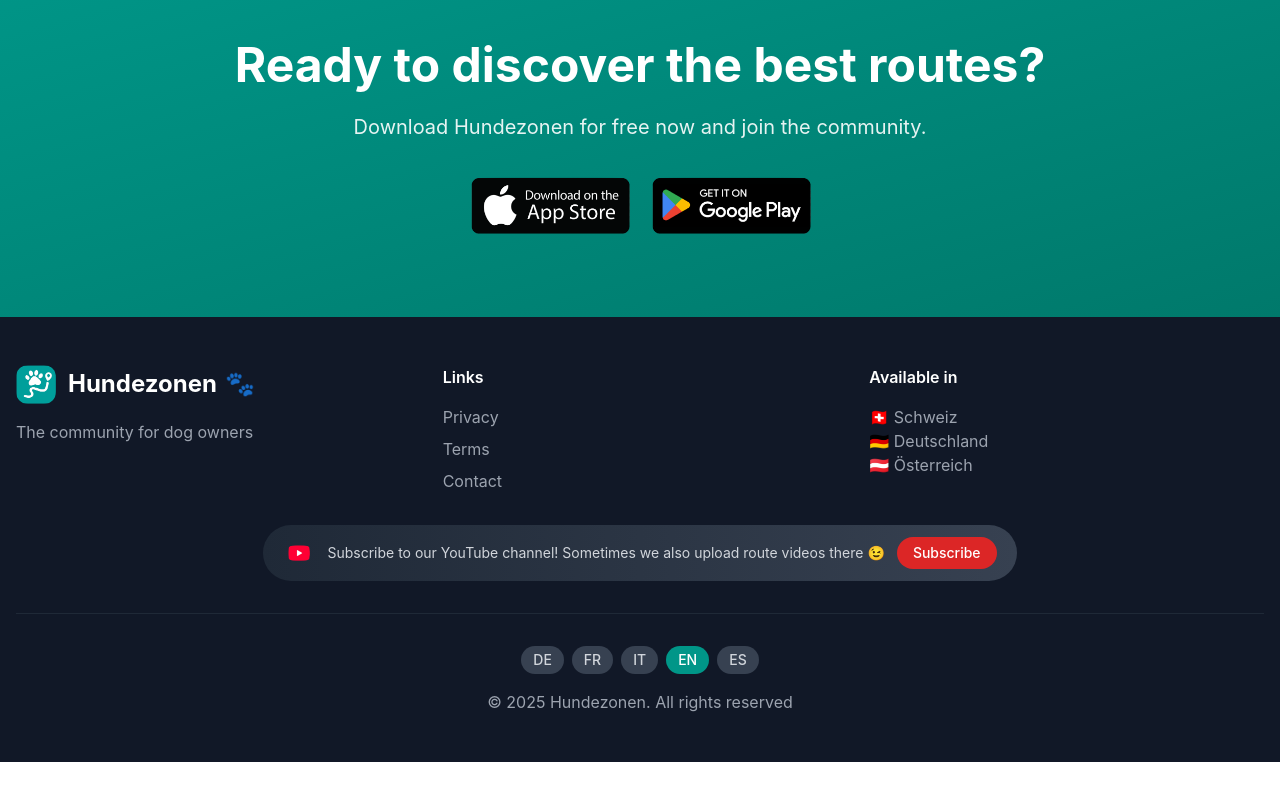
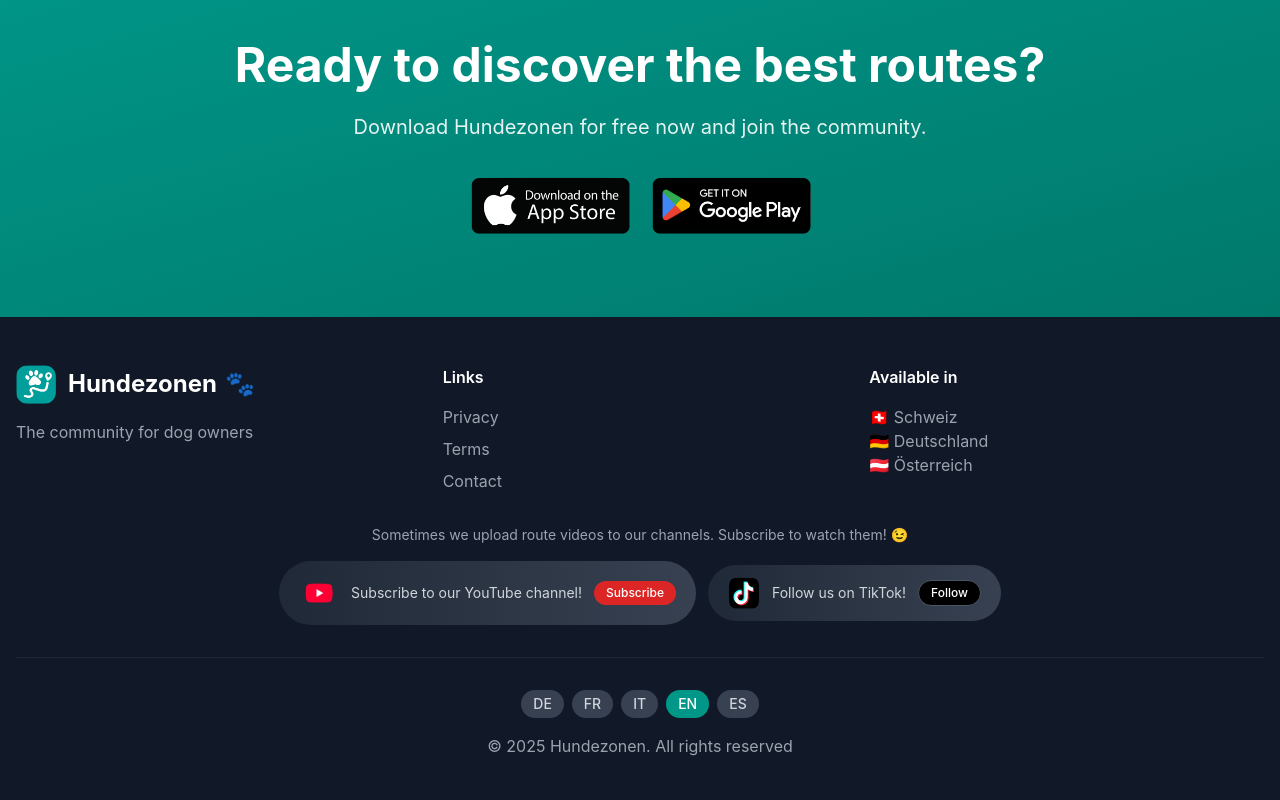
Before and after one commit to donia1222/Hundezonenpage, a Next.js app: page / in a window 1280 px wide. Shown: the part 4206-5006 px from the top of the page. Before the commit the page ends 4968 px from the top, so only its background shows below. Built offline with nearby package versions, Linux system fonts and the light colour scheme; no server answers.

Commit message:
“update16“

```diff
--- a/app/page.tsx
+++ b/app/page.tsx
@@ -233,7 +233,8 @@
           terms: "AGB",
           contact: "Kontakt"
         },
-        youtube: "Abonniere unseren YouTube-Kanal! Manchmal laden wir auch Videos von Routen hoch"
+        youtube: "Abonniere unseren YouTube-Kanal!",
+        tiktok: "Folge uns auf TikTok!"
       },
       downloadModal: {
         title: "Jetzt verfügbar!",
@@ -367,7 +368,8 @@
           terms: "Términos",
           contact: "Contacto"
         },
-        youtube: "¡Suscríbete a nuestro canal de YouTube! A veces también subimos videos de rutas allí"
+        youtube: "¡Suscríbete a nuestro canal de YouTube!",
+        tiktok: "¡Síguenos en TikTok!"
       },
       downloadModal: {
         title: "¡Disponible ahora!",
@@ -501,7 +503,8 @@
           terms: "Terms",
           contact: "Contact"
         },
-        youtube: "Subscribe to our YouTube channel! Sometimes we also upload route videos there"
+        youtube: "Subscribe to our YouTube channel!",
+        tiktok: "Follow us on TikTok!"
       },
       downloadModal: {
         title: "Available Now!",
@@ -635,7 +638,8 @@
           terms: "Conditions",
           contact: "Contact"
         },
-        youtube: "Abonne-toi à notre chaîne YouTube ! Parfois on y met aussi des vidéos de parcours"
+        youtube: "Abonne-toi à notre chaîne YouTube !",
+        tiktok: "Suis-nous sur TikTok !"
       },
       downloadModal: {
         title: "Disponible maintenant!",
@@ -769,7 +773,8 @@
           terms: "Termini",
           contact: "Contatto"
         },
-        youtube: "Iscriviti al nostro canale YouTube! A volte carichiamo anche video dei percorsi"
+        youtube: "Iscriviti al nostro canale YouTube!",
+        tiktok: "Seguici su TikTok!"
       },
       downloadModal: {
         title: "Disponibile ora!",
@@ -1305,10 +1310,23 @@
             </div>
           </div>
 
-          {/* YouTube Section */}
-          <div className="flex justify-center mb-8">
+          {/* Social Title */}
+          <div className="text-center mb-4">
+            <p className="text-gray-400 text-sm">
+              {lang === "de" && "Manchmal laden wir Videos von Routen auf unsere Kanäle hoch. Abonniere, um sie zu sehen!"}
+              {lang === "es" && "A veces subimos videos de rutas a nuestros canales. ¡Suscríbete para verlos!"}
+              {lang === "en" && "Sometimes we upload route videos to our channels. Subscribe to watch them!"}
+              {lang === "fr" && "Parfois on met des vidéos de parcours sur nos chaînes. Abonne-toi pour les voir !"}
+              {lang === "it" && "A volte carichiamo video di percorsi sui nostri canali. Iscriviti per vederli!"}
+              {" "}😉
+            </p>
+          </div>
+
+          {/* Social Buttons */}
+          <div className="flex flex-col sm:flex-row justify-center items-center gap-3 mb-8">
+            {/* YouTube */}
             <div className="inline-flex items-center gap-3 bg-gradient-to-r from-gray-800 to-gray-700 rounded-full px-5 py-3">
-              <div className="w-8 h-8 flex-shrink-0 relative">
+              <div className="w-10 h-10 flex-shrink-0 relative">
                 <Image
                   src="/yotube.png"
                   alt="YouTube"
@@ -1317,19 +1335,46 @@
                 />
               </div>
               <p className="text-gray-300 text-sm">
-                {content.footer.youtube} <span className="inline-block">😉</span>
+                {content.footer.youtube}
               </p>
               <a
-                href="https://www.youtube.com/@hundezonenschweiz8758?sub_confirmation=1"
+                href="https://www.youtube.com/@hundezonenschweiz8758/shorts"
                 target="_blank"
                 rel="noopener noreferrer"
-                className="bg-red-600 hover:bg-red-500 text-white rounded-full px-4 py-1.5 transition-all duration-300 font-medium text-sm"
+                className="bg-red-600 hover:bg-red-500 text-white rounded-full px-3 py-1 transition-all duration-300 font-medium text-xs"
               >
                 {lang === "de" && "Abonnieren"}
                 {lang === "es" && "Suscribirse"}
                 {lang === "en" && "Subscribe"}
                 {lang === "fr" && "S'abonner"}
                 {lang === "it" && "Iscriviti"}
+              </a>
+            </div>
+
+            {/* TikTok */}
+            <div className="inline-flex items-center gap-3 bg-gradient-to-r from-gray-800 to-gray-700 rounded-full px-5 py-3">
+              <div className="w-8 h-8 flex-shrink-0 relative">
+                <Image
+                  src="/tiktok.png"
+                  alt="TikTok"
+                  fill
+                  className="object-contain"
+                />
+              </div>
+              <p className="text-gray-300 text-sm">
+                {content.footer.tiktok}
+              </p>
+              <a
+                href="https://www.tiktok.com/@hundezonenschweiz.ch"
+                target="_blank"
+                rel="noopener noreferrer"
+                className="bg-black hover:bg-gray-900 text-white rounded-full px-3 py-1 transition-all duration-300 font-medium text-xs border border-gray-600"
+              >
+                {lang === "de" && "Folgen"}
+                {lang === "es" && "Seguir"}
+                {lang === "en" && "Follow"}
+                {lang === "fr" && "Suivre"}
+                {lang === "it" && "Segui"}
               </a>
             </div>
           </div>
```
Also changed, not shown: public/tiktok.png (added).
